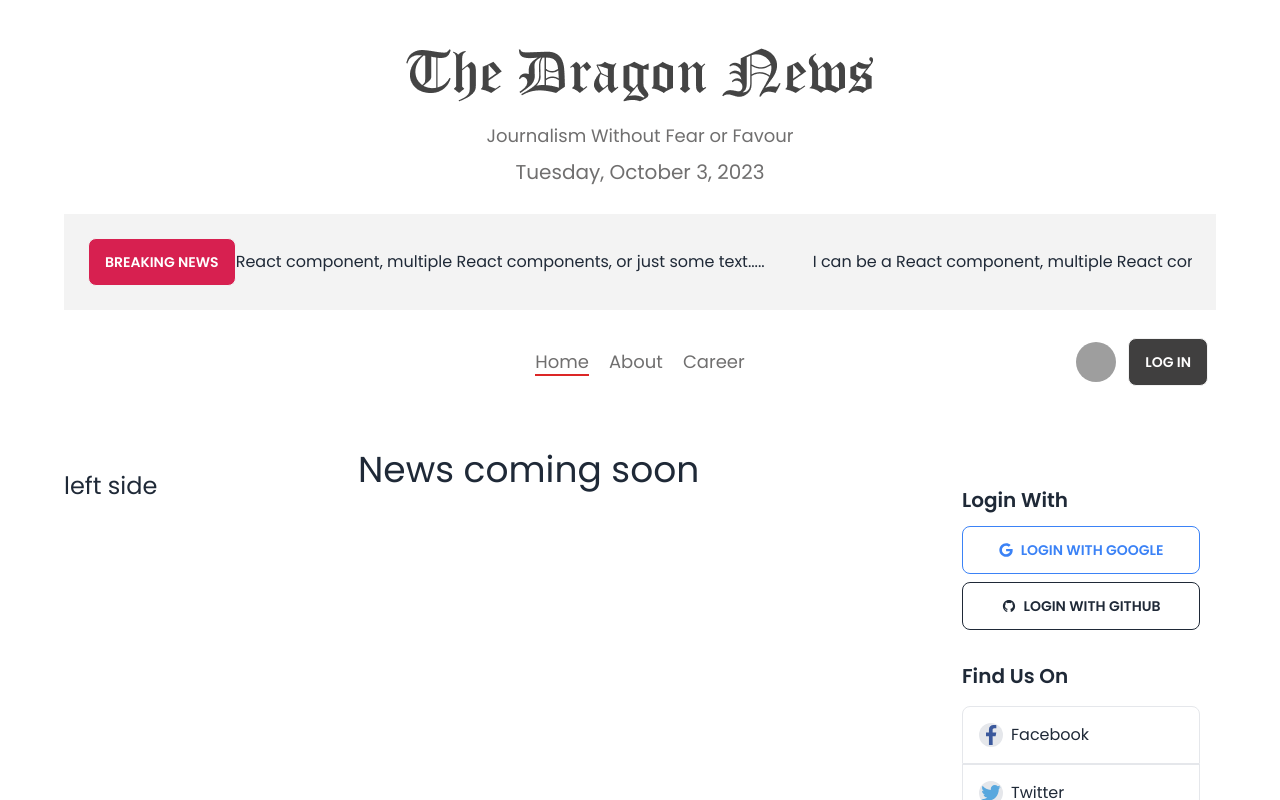
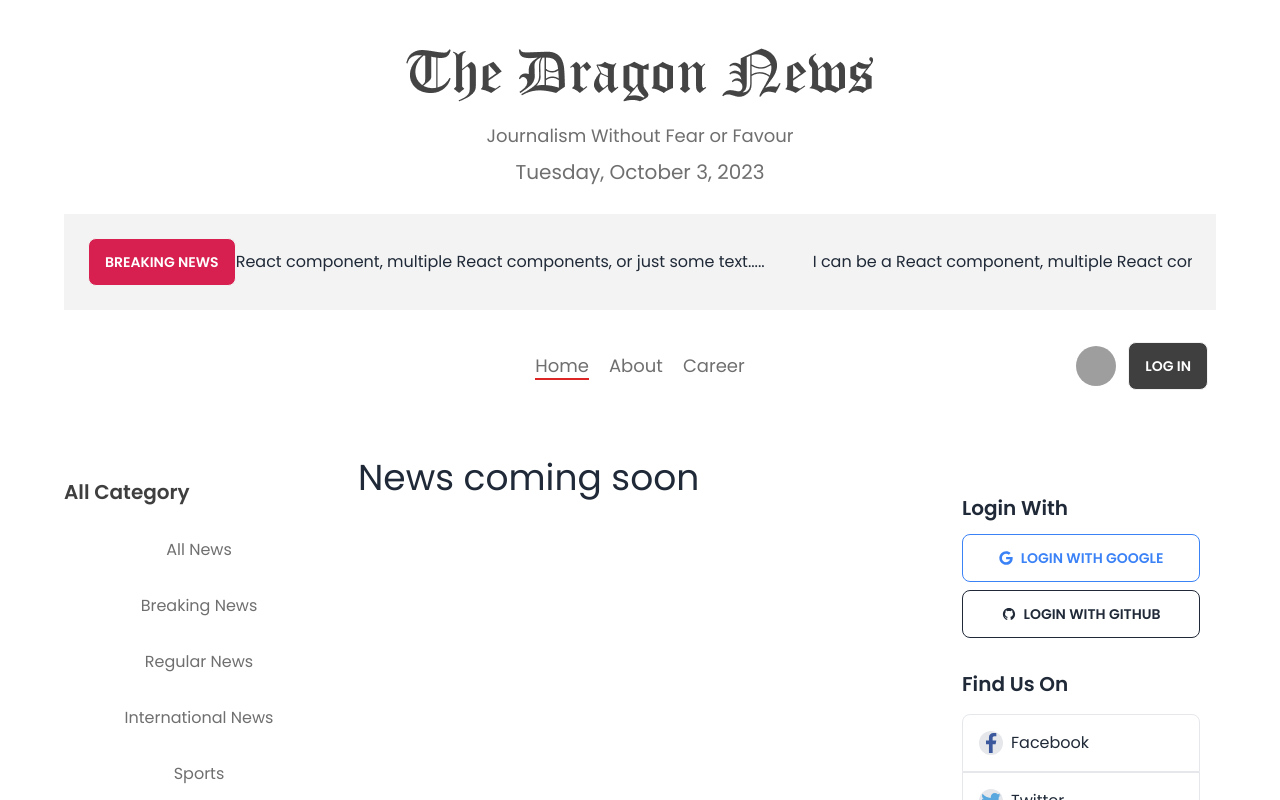
Before and after one commit to anfal11/news-website-auth, a React (Vite) app: page / in a window 1280 px wide. Shown: the top 800 px of the page. Built offline with nearby package versions, Linux system fonts and the light colour scheme; grey boxes are pictures that could not be loaded.

Commit message:
left side nav created with dynamic data

```diff
--- a/src/Pages/Shared/LeftSideNav/LeftSideNav.jsx
+++ b/src/Pages/Shared/LeftSideNav/LeftSideNav.jsx
@@ -1,9 +1,34 @@
+import { useEffect, useState } from "react";
+import { Link } from "react-router-dom";
+
 const LeftSideNav = () => {
-    return (
-        <div className="mt-5">
-            <h1 className="text-2xl">left side</h1>
-        </div>
-    );
+  const [categories, setCategories] = useState([]);
+
+  useEffect(() => {
+    fetch("/categories.json")
+      .then((res) => res.json())
+      .then((data) => setCategories(data));
+  }, []);
+  return (
+    <div className="mt-5">
+      <h2 className="text-xl font-semibold text-[#403F3F] mb-5">
+        {" "}
+        All Category
+      </h2>
+
+      <div>
+        {categories.map((category) => (
+          <Link
+            to={`/category/${category.id}`}
+            key={category.id}
+            className="block mt-2 text-base text-[#706F6F] hover:text-black hover:bg-[#E7E7E7] p-3 text-center rounded-md"
+          >
+            {category.name}
+          </Link>
+        ))}
+      </div>
+    </div>
+  );
 };
 
 export default LeftSideNav;
--- a/src/Pages/Shared/Navbar/Navbar.jsx
+++ b/src/Pages/Shared/Navbar/Navbar.jsx
@@ -27,7 +27,7 @@ const Navbar = () => {
         <div className="mt-5 font-poppins mb-14">
             <div className="navbar bg-base-100">
   <div className="navbar-start">
-    <div className="dropdown">
+    <div className="dropdown mb-14">
       <label tabIndex={0} className="btn btn-ghost lg:hidden">
         <svg xmlns="http://www.w3.org/2000/svg" className="h-5 w-5" fill="none" viewBox="0 0 24 24" stroke="currentColor"><path strokeLinecap="round" strokeLinejoin="round" strokeWidth="2" d="M4 6h16M4 12h8m-8 6h16" /></svg>
       </label>
```
